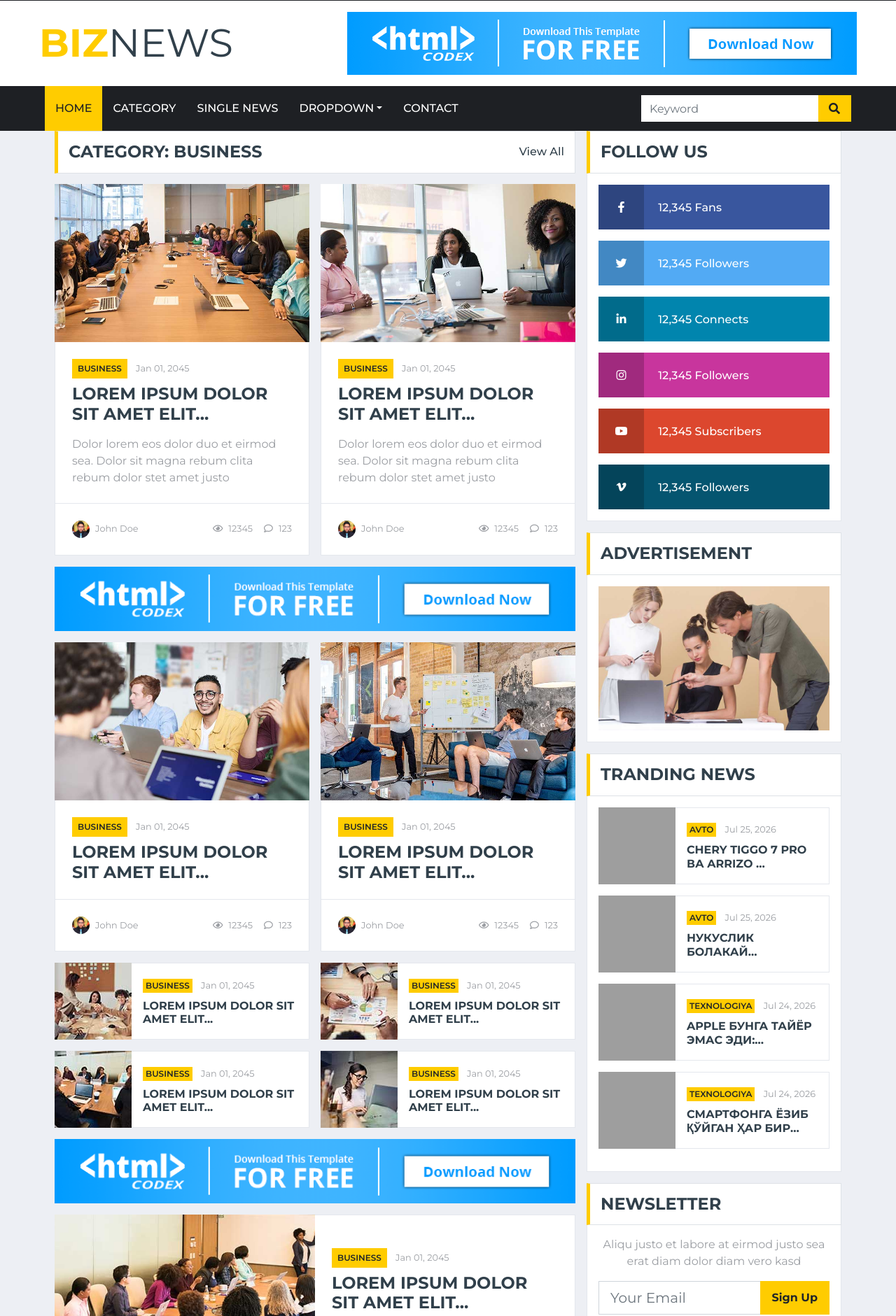
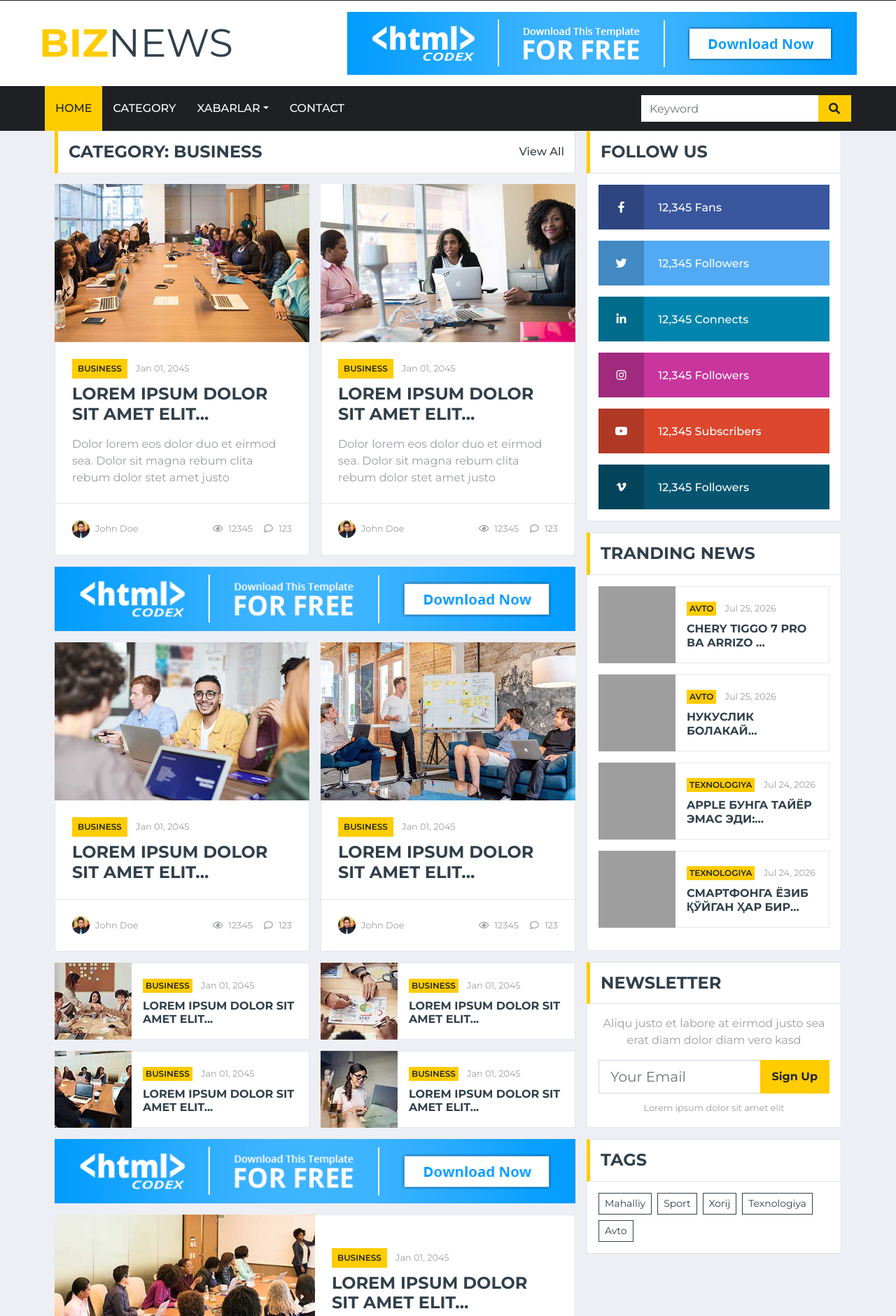
Before and after one commit to davlatbekzoirov/News, a Django app: page /category/ in a window 1280 px wide. Shown: the part 39-1920 px from the top of the page at 70% size. Run offline with Django 5.2, Linux system fonts and the light colour scheme; data comes from the database, SQL or seed files in the repository; some libraries are stand-ins or nearby versions; grey boxes are pictures that could not be loaded.

Commit message:
update navbar

```diff
--- a/templates/news/base.html
+++ b/templates/news/base.html
@@ -100,13 +100,12 @@
                 <div class="navbar-nav mr-auto py-0">
                     <a href="{% url 'home_page' %}" class="nav-item nav-link active">Home</a>
                     <a href="category.html" class="nav-item nav-link">Category</a>
-                    <a href="single.html" class="nav-item nav-link">Single News</a>
                     <div class="nav-item dropdown">
-                        <a href="#" class="nav-link dropdown-toggle" data-toggle="dropdown">Dropdown</a>
+                        <a href="#" class="nav-link dropdown-toggle" data-toggle="dropdown">Xabarlar</a>
                         <div class="dropdown-menu rounded-0 m-0">
-                            <a href="#" class="dropdown-item">Menu item 1</a>
-                            <a href="#" class="dropdown-item">Menu item 2</a>
-                            <a href="#" class="dropdown-item">Menu item 3</a>
+                            {% for cat in categories %}
+                                <a href="#" class="dropdown-item">{{ cat.name}}</a>
+                            {% endfor %}
                         </div>
                     </div>
                     <a href="{% url 'contact_page' %}" class="nav-item nav-link">Contact</a>
@@ -172,17 +171,6 @@
                         </div>
                     </div>
                     <!-- Social Follow End -->
-
-                    <!-- Ads Start -->
-                    <div class="mb-3">
-                        <div class="section-title mb-0">
-                            <h4 class="m-0 text-uppercase font-weight-bold">Advertisement</h4>
-                        </div>
-                        <div class="bg-white text-center border border-top-0 p-3">
-                            <a href=""><img class="img-fluid" src="{% static 'images/news-800x500-2.jpg' %}" alt=""></a>
-                        </div>
-                    </div>
-                    <!-- Ads End -->
 
                     <!-- Popular News Start -->
                     <div class="mb-3">
```
